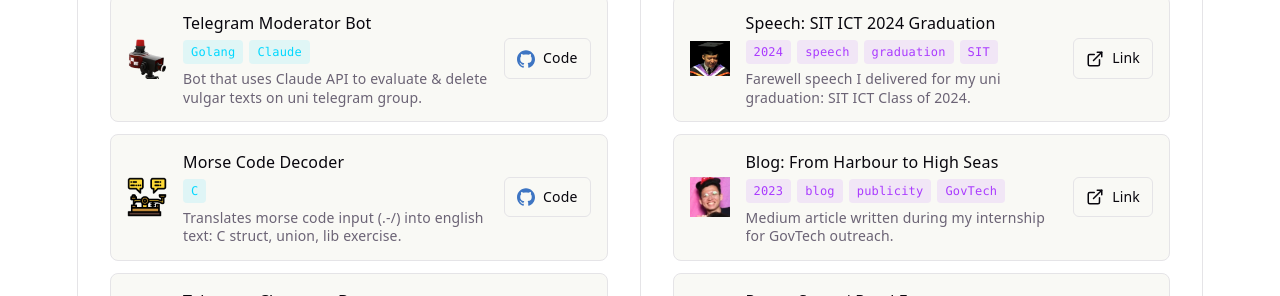
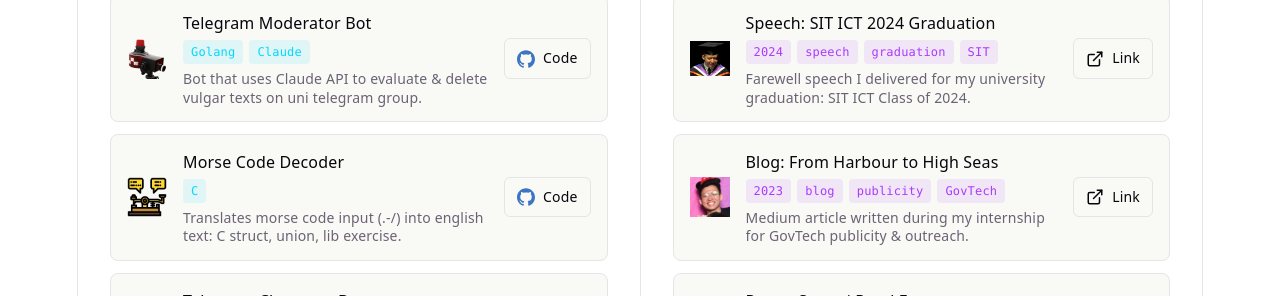
Before and after one commit to jrenjq/jrenjq-website, a React (Vite) app in the folder frontend/: page / in a window 1280 px wide. Shown: the part 743-1039 px from the top of the page. Built offline with nearby package versions, Linux system fonts and the light colour scheme.

Commit message:
Pushed DEV frontend source files 2026-11-10 17:02:58

```diff
--- a/frontend/src/App.jsx
+++ b/frontend/src/App.jsx
@@ -65,7 +65,7 @@ const articles = [
   {
     title: 'Speech: SIT ICT 2024 Graduation',
     tags: ['2024', 'speech', 'graduation', 'SIT'],
-    subtitle: 'Farewell speech I delivered for my uni graduation: SIT ICT Class of 2024.',
+    subtitle: 'Farewell speech I delivered for my university graduation: SIT ICT Class of 2024.',
     icon: graduationIcon,
     type: 'article',
     link: 'https://youtu.be/5FJ-h6TRjG0?t=4996',
@@ -73,7 +73,7 @@ const articles = [
   {
     title: 'Blog: From Harbour to High Seas',
     tags: ['2023', 'blog', 'publicity', 'GovTech'],
-    subtitle: 'Medium article written during my internship for GovTech outreach.',
+    subtitle: 'Medium article written during my internship for GovTech publicity & outreach.',
     icon: govtechIcon,
     type: 'article',
     link: 'https://medium.com/@jrenjq/from-the-harbour-to-the-high-seas-776f8e6dc860',
```
